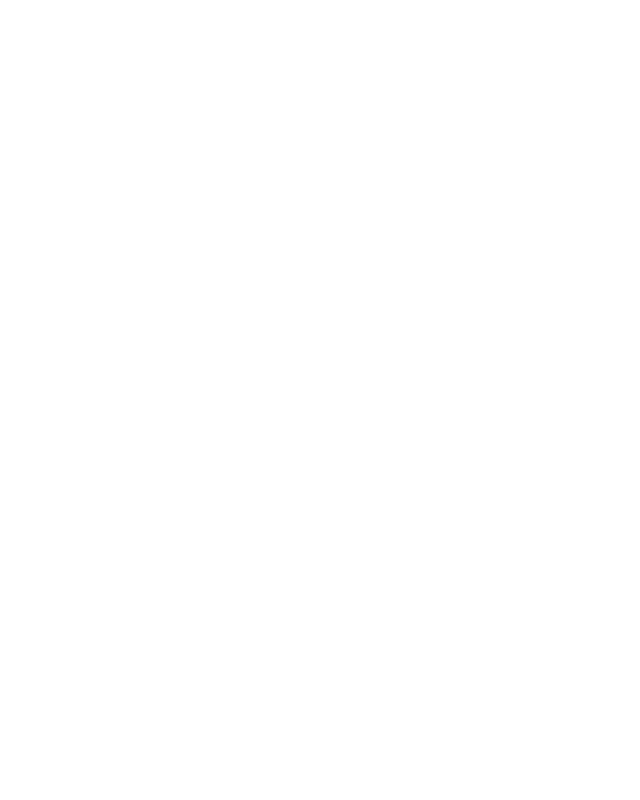
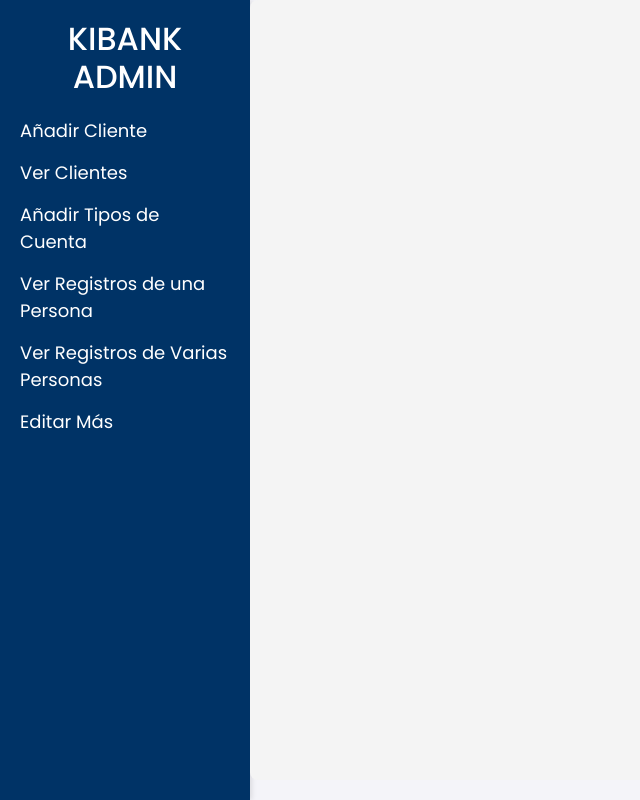
Before and after one commit to agonzalez2022198/IN6BV_BANCO_FRONTEND, a React (Vite) app: page /PrincipalAdminPage in a window 1280 px wide. Before the commit this address had no page. Shown: the whole page, without its empty margins (0-640 px from the left). Built offline with nearby package versions, Linux system fonts and the light colour scheme.

Commit message:
Transicion para la admin page

```diff
--- /dev/null
+++ b/src/components/PrincipalAdmin/PrincipalAdmin.jsx
@@ -0,0 +1,42 @@
+import React from "react";
+import { Link, Routes, Route } from "react-router-dom";
+import './principalAdmin.css';
+
+const PrincipalAdmin = () => {
+    return (
+        <div className="admin-container">
+            <aside className="sidebar">
+                <h2>KIBANK  ADMIN</h2>
+                <nav>
+                    <ul>
+                        <li><Link to="/PrincipalAdminPage/addCliente">Añadir Cliente</Link></li>
+                        <li><Link to="/PrincipalAdminPage/verClientes">Ver Clientes</Link></li>
+                        <li><Link to="/PrincipalAdminPage/addTipoCuenta">Añadir Tipos de Cuenta</Link></li>
+                        <li><Link to="/PrincipalAdminPage/verRegistrosPersona">Ver Registros de una Persona</Link></li>
+                        <li><Link to="/PrincipalAdminPage/verRegistrosVariasPersonas">Ver Registros de Varias Personas</Link></li>
+                        <li><Link to="/PrincipalAdminPage/editar">Editar Más</Link></li>
+                    </ul>
+                </nav>
+            </aside>
+            <main className="content">
+                <Routes>
+                    <Route path="/addCliente" element={<AddCliente />} />
+                    <Route path="/verClientes" element={<VerClientes />} />
+                    <Route path="/addTipoCuenta" element={<AddTipoCuenta />} />
+                    <Route path="/verRegistrosPersona" element={<VerRegistrosPersona />} />
+                    <Route path="/verRegistrosVariasPersonas" element={<VerRegistrosVariasPersonas />} />
+                    <Route path="/editar" element={<Editar />} />
+                </Routes>
+            </main>
+        </div>
+    );
+}
+
+const AddCliente = () => <div>Añadir Cliente</div>;
+const VerClientes = () => <div>Ver Clientes</div>;
+const AddTipoCuenta = () => <div>Añadir Tipos de Cuenta</div>;
+const VerRegistrosPersona = () => <div>Ver Registros de una Persona</div>;
+const VerRegistrosVariasPersonas = () => <div>Ver Registros de Varias Personas</div>;
+const Editar = () => <div>Editar Más</div>;
+
+export { PrincipalAdmin };
--- /dev/null
+++ b/src/components/PrincipalAdmin/principalAdmin.css
@@ -0,0 +1,50 @@
+.admin-container {
+    display: flex;
+    height: 100vh;
+    font-family: Arial, sans-serif;
+}
+
+.sidebar {
+    width: 250px;
+    background-color: #003366;
+    color: white;
+    padding: 20px;
+    box-shadow: 2px 0 5px rgba(0,0,0,0.1);
+}
+
+.sidebar h2 {
+    text-align: center;
+    margin-bottom: 20px;
+}
+
+.sidebar nav ul {
+    list-style-type: none;
+    padding: 0;
+}
+
+.sidebar nav ul li {
+    margin: 15px 0;
+}
+
+.sidebar nav ul li a {
+    color: white;
+    text-decoration: none;
+    font-size: 18px;
+}
+
+.sidebar nav ul li a:hover {
+    text-decoration: underline;
+}
+
+.content {
+    flex-grow: 1;
+    padding: 20px;
+    background-color: #f4f4f4;
+}
+
+.content > div {
+    background: white;
+    padding: 20px;
+    border-radius: 8px;
+    box-shadow: 0 0 10px rgba(0,0,0,0.1);
+}
--- /dev/null
+++ b/src/pages/PrincipalAdmin/PrincipalAdminPage.jsx
@@ -0,0 +1,10 @@
+import React from "react";
+import { PrincipalAdmin } from "../../components/PrincipalAdmin/PrincipalAdmin";
+
+export const PrincipalAdminPage = () => {
+    return (
+        <div>
+            <PrincipalAdmin />
+        </div>
+    );
+};
--- a/src/routes.jsx
+++ b/src/routes.jsx
@@ -3,11 +3,13 @@ import { HomePages } from "./pages/HomePage/HomePage.jsx";
 import { AccountPage } from "./pages/account/AccountPage.jsx";
 import { PrincipalP } from "./pages/Principal/Principal.jsx";
 import { TransferPage } from "./pages/Transfer/TransferPage.jsx";
+import { PrincipalAdminPage } from "./pages/PrincipalAdmin/PrincipalAdminPage.jsx";
 
 const routes = [
     { path: '/', element: <HomePages /> },
     { path: '/Principal', element: <PrincipalP /> },
-    { path: '/Transfer', element: <TransferPage /> }
+    { path: '/Transfer', element: <TransferPage /> },
+    { path: '/PrincipalAdminPage/*', element: <PrincipalAdminPage /> }
 ];
 
 export default routes;
```
